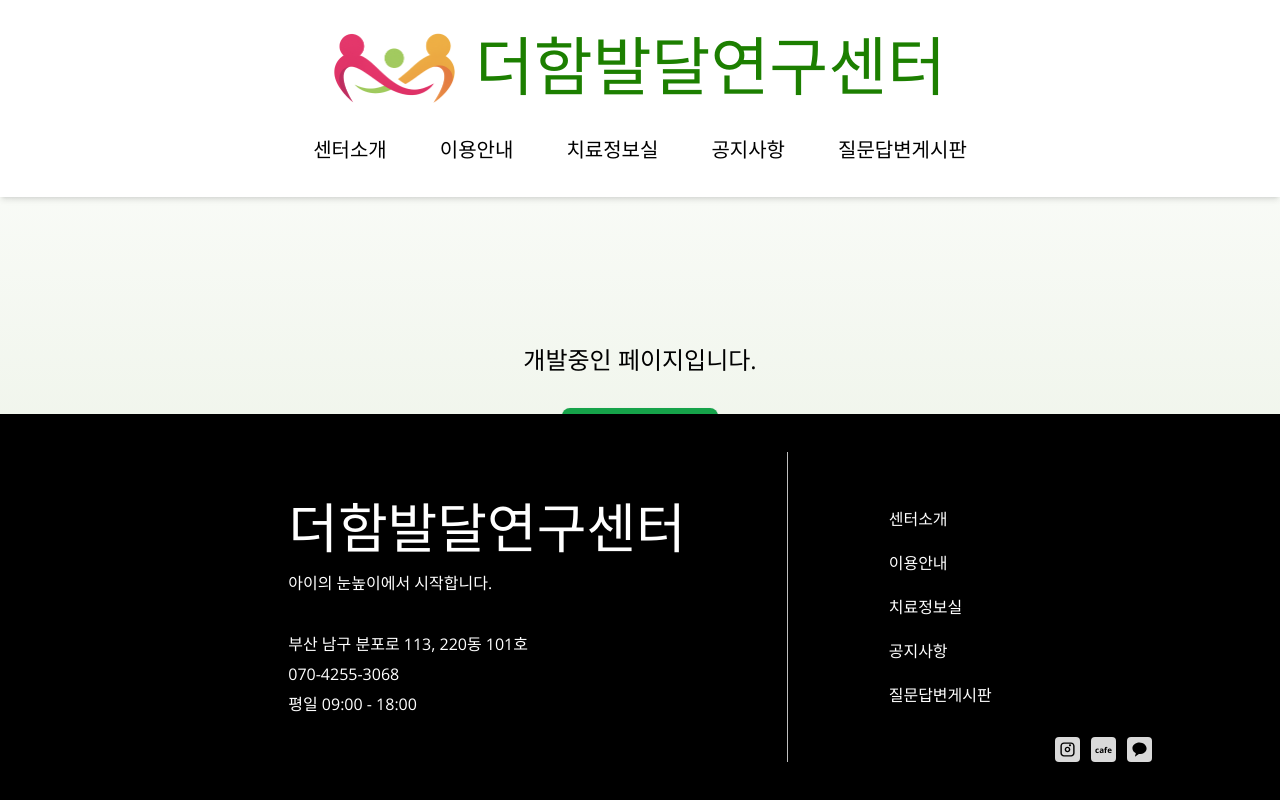
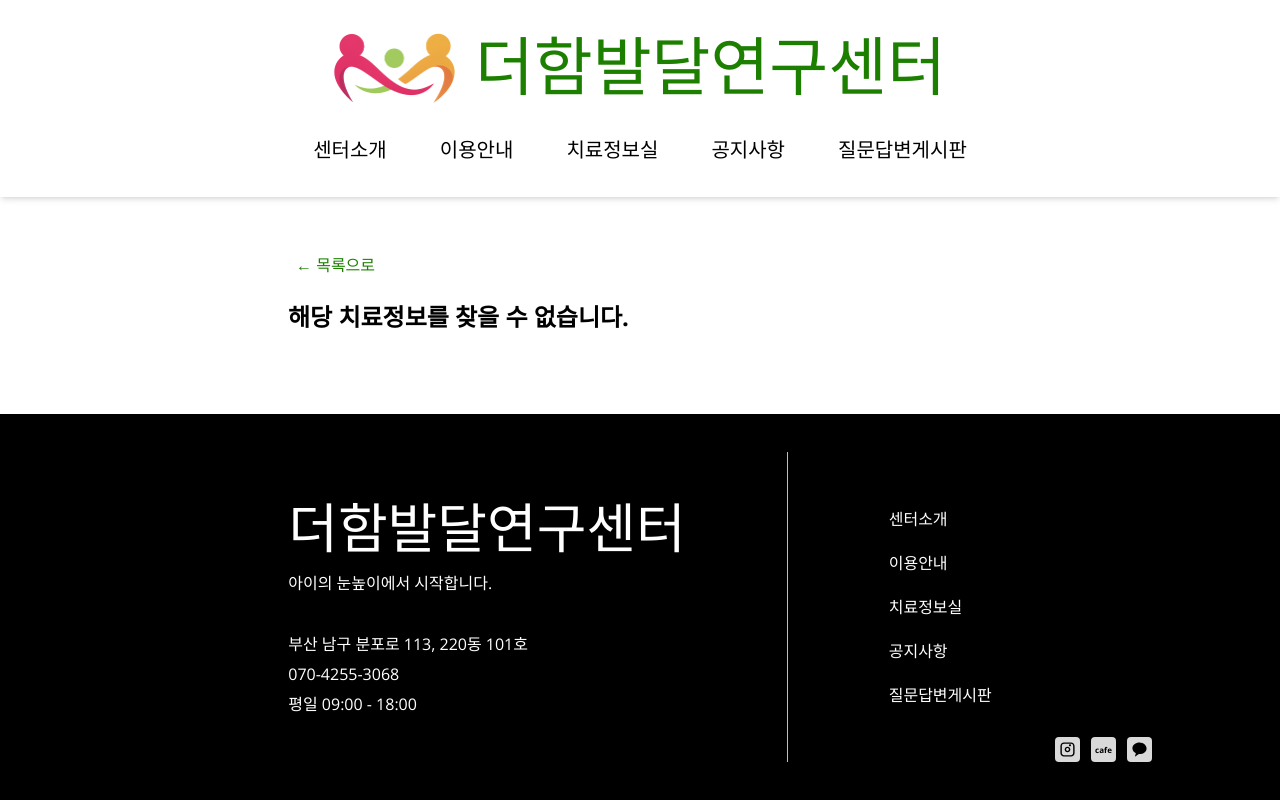
Before and after one commit to marybin99/withbobath, a Next.js app: page /therapy/1 in a window 1280 px wide. Before the commit this address had no page. Shown: the top 800 px of the page. Built offline with nearby package versions, Linux system fonts and the light colour scheme; a web font is replaced by a local one.

Commit message:
feat. 치료정보실 페이지 추가

```diff
--- a/src/components/notice/Table.tsx
+++ b/src/components/notice/Table.tsx
@@ -1,37 +1,49 @@
 import Link from "next/link";
 import { useRouter } from "next/router";
-import { notices } from "@/data/notice";
+import { notices, type NoticeData } from "@/data/notice";
 
 const PAGE_SIZE = 10;
 
-const Table = () => {
+interface TableProps {
+  items?: NoticeData[];
+  basePath?: string;
+  sectionLabel?: string;
+  emptyMessage?: string;
+}
+
+const Table = ({
+  items = notices,
+  basePath = "/notice",
+  sectionLabel = "공지사항",
+  emptyMessage = "등록된 공지사항이 없습니다.",
+}: TableProps) => {
   const router = useRouter();
   const pageQuery = router.query.page;
   const requestedPage =
     typeof pageQuery === "string" && /^\d+$/.test(pageQuery)
       ? Number(pageQuery)
       : 1;
-  const pageCount = Math.max(1, Math.ceil(notices.length / PAGE_SIZE));
+  const pageCount = Math.max(1, Math.ceil(items.length / PAGE_SIZE));
   const currentPage = Math.min(Math.max(requestedPage, 1), pageCount);
-  const pageNotices = notices.slice(
+  const pageNotices = items.slice(
     (currentPage - 1) * PAGE_SIZE,
     currentPage * PAGE_SIZE
   );
 
   const pageHref = (page: number) =>
-    page === 1 ? "/notice" : `/notice?page=${page}`;
+    page === 1 ? basePath : `${basePath}?page=${page}`;
 
   return (
     <>
-      <p className="mb-4 text-sm text-gray-600">전체 {notices.length}건</p>
+      <p className="mb-4 text-sm text-gray-600">전체 {items.length}건</p>
       <div className="flex flex-col gap-2">
         {pageNotices.map((notice) => (
           <Link
             key={notice.id}
             href={
               currentPage === 1
-                ? `/notice/${notice.id}`
-                : `/notice/${notice.id}?page=${currentPage}`
+                ? `${basePath}/${notice.id}`
+                : `${basePath}/${notice.id}?page=${currentPage}`
             }
             className="block px-4 py-3 transition-colors border border-gray-200 rounded-lg bg-[#F5F9F2] hover:bg-white focus-visible:outline focus-visible:outline-2 focus-visible:outline-primary md:px-5"
           >
@@ -46,13 +58,13 @@ const Table = () => {
             </div>
           </Link>
         ))}
-        {notices.length === 0 && (
-          <p className="py-12 text-center text-gray-500">등록된 공지사항이 없습니다.</p>
+        {items.length === 0 && (
+          <p className="py-12 text-center text-gray-500">{emptyMessage}</p>
         )}
       </div>
 
       <div className="flex items-center justify-center min-h-10 mt-6">
-        <nav aria-label="공지사항 페이지" className="flex items-center gap-1">
+        <nav aria-label={`${sectionLabel} 페이지`} className="flex items-center gap-1">
           {currentPage > 1 ? (
             <Link href={pageHref(currentPage - 1)} aria-label="이전 페이지" className="flex items-center justify-center w-9 h-9 rounded hover:bg-[#F5F9F2]">
               &lt;
--- a/src/components/notice/TableDetail.tsx
+++ b/src/components/notice/TableDetail.tsx
@@ -1,11 +1,14 @@
 import { NoticeData } from "@/data/notice";
 import React from "react";
 
-const TableDetail: React.FC<{ notice?: NoticeData }> = ({ notice }) => {
+const TableDetail: React.FC<{ notice?: NoticeData; notFoundMessage?: string }> = ({
+  notice,
+  notFoundMessage = "해당 공지사항을 찾을 수 없습니다.",
+}) => {
   return (
     <>
       {!notice ? (
-        <p className="text-2xl font-bold">해당 공지사항을 찾을 수 없습니다.</p>
+        <p className="text-2xl font-bold">{notFoundMessage}</p>
       ) : (
         <>
           <h1 className="mb-4 text-lg font-bold md:text-2xl">{notice.title}</h1>
--- /dev/null
+++ b/src/data/therapy.ts
@@ -0,0 +1,3 @@
+import type { NoticeData } from "./notice";
+
+export const therapyPosts: NoticeData[] = [];
--- /dev/null
+++ b/src/pages/therapy/[id].tsx
@@ -0,0 +1,49 @@
+import React from "react";
+import Head from "next/head";
+import Link from "next/link";
+import { useRouter } from "next/router";
+import Layout from "@/components/layout/Layout";
+import { useScroll } from "@/components/layout/Header";
+import TableDetail from "@/components/notice/TableDetail";
+import { therapyPosts } from "@/data/therapy";
+
+const TherapyDetail: React.FC = () => {
+  const isScrolled = useScroll();
+  const router = useRouter();
+  const { id, page } = router.query;
+  const post = therapyPosts.find((item) => item.id === Number(id));
+  const listHref =
+    typeof page === "string" && /^[1-9]\d*$/.test(page)
+      ? `/therapy?page=${page}`
+      : "/therapy";
+
+  return (
+    <Layout>
+      <Head>
+        <title>{post ? `${post.title} | 치료정보실` : "치료정보실"} | 더함발달연구센터</title>
+      </Head>
+      <div
+        className={`bg-white min-h-screen mt-[82px] ${
+          isScrolled ? "lg:mt-[108px]" : "lg:mt-[197px]"
+        } transition-all duration-300`}
+      >
+        <div className="px-4 py-12 mx-auto max-w-3xl md:px-8">
+          <div className="flex justify-start mb-4">
+            <Link
+              href={listHref}
+              className="inline-flex items-center px-2 py-2 font-medium text-primary hover:underline hover:underline-offset-4"
+            >
+              ← 목록으로
+            </Link>
+          </div>
+          <TableDetail
+            notice={post}
+            notFoundMessage="해당 치료정보를 찾을 수 없습니다."
+          />
+        </div>
+      </div>
+    </Layout>
+  );
+};
+
+export default TherapyDetail;
--- /dev/null
+++ b/src/pages/therapy/index.tsx
@@ -0,0 +1,37 @@
+import React from "react";
+import Head from "next/head";
+import Layout from "@/components/layout/Layout";
+import { useScroll } from "@/components/layout/Header";
+import Table from "@/components/notice/Table";
+import { therapyPosts } from "@/data/therapy";
+
+const TherapyPage: React.FC = () => {
+  const isScrolled = useScroll();
+
+  return (
+    <Layout>
+      <Head>
+        <title>치료정보실 | 더함발달연구센터</title>
+      </Head>
+      <div
+        className={`bg-white min-h-screen mt-[82px] ${
+          isScrolled ? "lg:mt-[108px]" : "lg:mt-[197px]"
+        } transition-all duration-300`}
+      >
+        <div className="px-4 py-12 mx-auto max-w-5xl md:px-8">
+          <h2 className="pb-2 mb-5 text-2xl font-semibold border-b">
+            치료정보실
+          </h2>
+          <Table
+            items={therapyPosts}
+            basePath="/therapy"
+            sectionLabel="치료정보실"
+            emptyMessage="등록된 치료정보가 없습니다."
+          />
+        </div>
+      </div>
+    </Layout>
+  );
+};
+
+export default TherapyPage;
```
